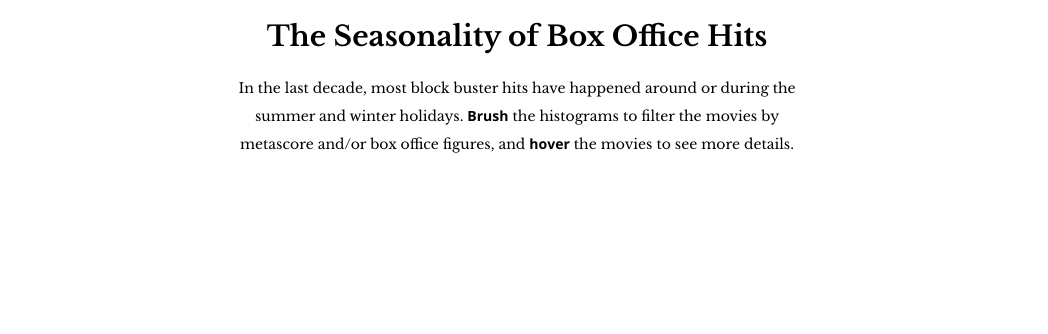
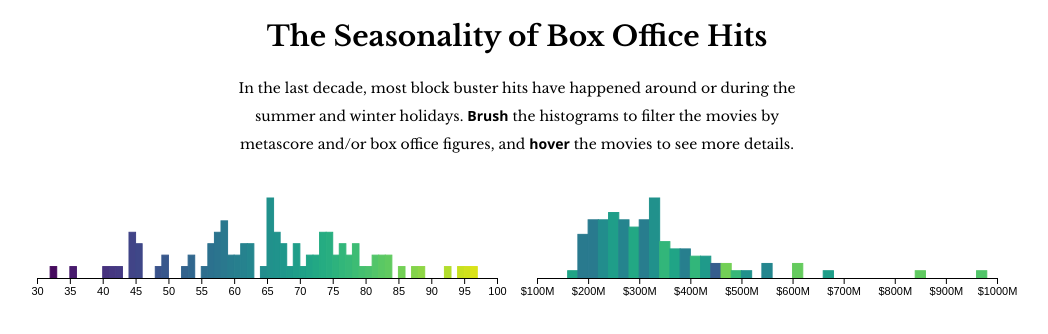
Before and after one commit to sxywu/vue-d3-example, a Vue app: page / in a window 1280 px wide. Shown: the top 334 px of the page, without its empty margins (123-1171 px from the left). Built offline with nearby package versions, Linux system fonts and the light colour scheme.

Commit message:
Draw histogram

```diff
--- a/src/App.vue
+++ b/src/App.vue
@@ -1,15 +1,21 @@
 <template>
   <div id="app">
+    <!-- HEADER -->
     <h1>The Seasonality of Box Office Hits</h1>
     <p class='description'>
-In the last decade, most block buster hits have happened around or during the summer and winter holidays.  <strong>Brush</strong> the histograms to filter the movies by metascore and/or box office figures, and <strong>hover</strong> the movies to see more details.
+In the last decade, most block buster hits have happened around or during the summer and winter holidays.
+<strong>Brush</strong> the histograms to filter the movies by metascore and/or box office figures, and <strong>hover</strong> the movies to see more details.
     </p>
+    <!-- HISTOGRAM -->
+    <Histogram v-for='({id, label, format}) in histograms'
+      v-bind='{movies, filtered, id, label, format}' />
   </div>
 </template>
 
 <script>
 import _ from 'lodash'
 import * as d3 from 'd3'
+import Histogram from './components/Histogram'
 
 const startYear = 2008;
 const numYears = 10;
@@ -17,10 +23,16 @@ const numYears = 10;
 export default {
   name: 'app',
   components: {
+    Histogram,
   },
   data() {
     return {
       movies: [],
+      filtered: [],
+      histograms: [
+        {id: 'score', label: 'metascores'},
+        {id: 'boxOffice', label: 'box office figures', format: d => `$${parseInt(d/ 1000000)}M`},
+      ],
     }
   },
   mounted() {
@@ -31,6 +43,7 @@ export default {
           .map(d => Object.assign(d, {date: new Date(d.date)}))
           .filter(d => d.boxOffice && d.year >= startYear)
           .value();
+        this.filtered = this.movies
       });
   }
 }
--- /dev/null
+++ b/src/components/Histogram.vue
@@ -0,0 +1,96 @@
+<template>
+  <svg class='histogram' :width='width' :height='height'>
+    <g class='bars'>
+      <rect v-for='(d, i) in bars' :key='i' :x='d.x' :width='d.width'
+        :y='d.y' :height='d.height' :fill=d.fill :stroke='d.fill' />
+    </g>
+    <g ref='xAxis' :transform='`translate(0, ${height - margin.bottom})`' />
+    <g ref='brush' />
+  </svg>
+</template>
+
+<script>
+import _ from 'lodash'
+import * as d3 from 'd3'
+
+const width = 500
+const height = 120
+const margin = {top: 20, right: 20, bottom: 20, left: 20}
+
+export default {
+  name: 'histogram',
+  props: ['movies', 'filtered', 'id', 'label', 'format'],
+  data() {
+    return {
+      width, height, margin,
+      bars: [],
+    }
+  },
+  created() {
+    this.xScale = d3.scaleLinear().range([margin.left, width - margin.right])
+    this.histogram = d3.histogram()
+
+    this.yScale = d3.scaleLinear().range([height - margin.bottom, margin.top])
+    this.colorScale = d3.scaleSequential(d3.interpolateViridis)
+
+    this.xAxis = d3.axisBottom().scale(this.xScale).tickFormat(this.format)
+  },
+  watch: {
+    movies: function() {
+      this.calculateScales()
+      d3.select(this.$refs.xAxis).call(this.xAxis)
+    },
+    filtered: function() {
+      this.calculateData()
+    }
+  },
+  methods: {
+    calculateScales: function() {
+      if (!this.movies.length) return
+
+      // colors
+      const colorDomain = d3.extent(this.movies, d => d.score);
+      this.colorScale.domain(colorDomain).nice()
+
+      // x is the attribute
+      const xDomain = d3.extent(this.movies, d => d[this.id])
+      this.xScale.domain(xDomain).nice()
+
+      // get the bins
+      this.histogram.domain(this.xScale.domain())
+        .thresholds(this.xScale.ticks(50))
+        .value(d => d[this.id])
+      const bins = this.histogram(this.movies)
+
+      // calculate y from the bins
+      const yMax = d3.max(bins, d => d.length)
+      this.yScale.domain([0, yMax])
+    },
+    calculateData: function() {
+      if (!this.filtered.length) return
+
+      // use filtered for bins now that scales are calculated
+      const bins = this.histogram(this.filtered)
+
+      // calculate rect bar for each bin
+      this.bars = bins.map(d => {
+        const {x0, x1} = d
+        const x = this.xScale(x0)
+        const y = this.yScale(d.length)
+        const median = d3.median(d, d => d.score) || 0
+
+        return {
+          x,
+          width: this.xScale(x1) - x,
+          y,
+          height: height - margin.bottom - y,
+          fill: this.colorScale(median),
+        }
+      })
+    }
+  }
+}
+</script>
+
+<style>
+</style>
```
